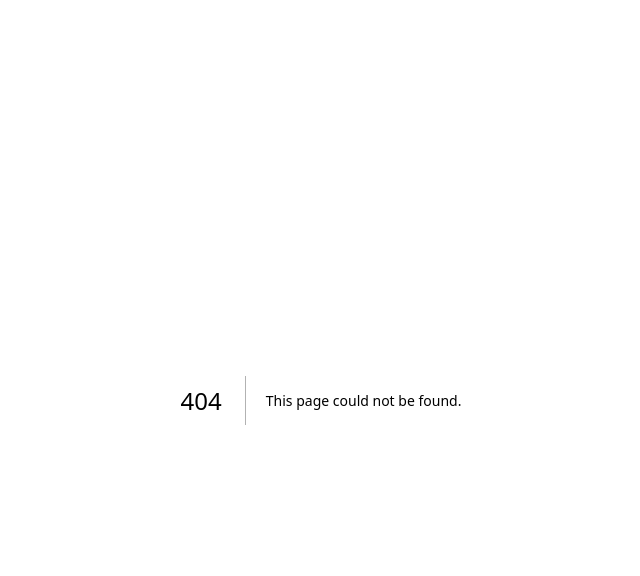
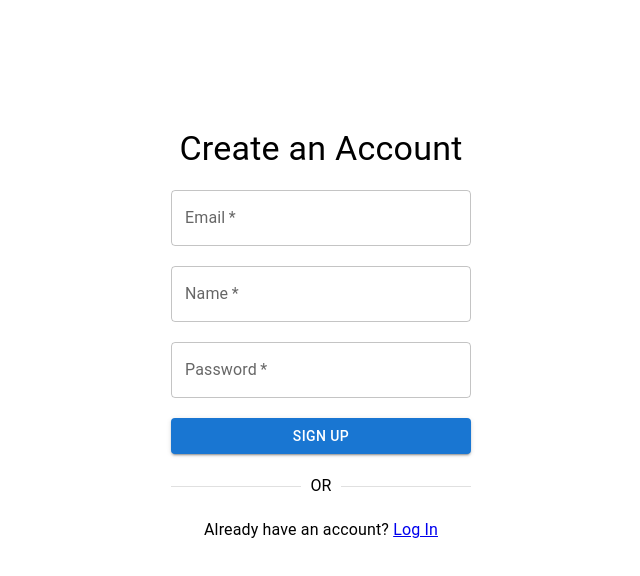
Before and after one commit to CSE187-W25-Group08/virtual-park, a Next.js app in the folder App/driver-parking/: page /signup in a window 1280 px wide. Before the commit this address had no page. Shown: the top 576 px of the page, without its empty margins (319-959 px from the left). Built offline with nearby package versions, Linux system fonts and the light colour scheme.

Commit message:
signup ui structure added

```diff
--- /dev/null
+++ b/App/driver-parking/src/app/signup/Signup.tsx
@@ -0,0 +1,97 @@
+'use client'
+
+import Box from '@mui/material/Box'
+import Button from '@mui/material/Button'
+import TextField from '@mui/material/TextField'
+import Typography from '@mui/material/Typography'
+import Divider from '@mui/material/Divider'
+
+import { useState } from 'react'
+
+export default function Signup() {
+  const [name, setName] = useState('')
+  const [email, setEmail] = useState('')
+  const [password, setPassword] = useState('')
+
+  const handleInputChange = (event: React.ChangeEvent<HTMLInputElement>) => {
+    const {value, name} = event.target
+    switch (name) {
+      case 'name':
+        setName(value)
+        break
+      case 'email':
+        setEmail(value)
+        break
+      case 'password':
+        setPassword(value)
+        break
+      default:
+        break
+    }
+  }
+
+  const handleClick = async () => {
+
+  }
+
+  return (
+    <Box sx={{
+      display: 'flex',
+      flexDirection: 'column',
+      alignItems: 'center'}}>
+      <Typography variant="h4" sx={{
+        marginTop: '120px',
+      }}>Create an Account</Typography>
+      <TextField
+        required
+        name='email'
+        label="Email"
+        aria-label='Email'
+        type='email'
+        onChange={handleInputChange}
+        sx={{
+          marginTop: '20px',
+          width: '300px',
+        }}
+      />
+      <TextField
+        required
+        name='name'
+        label="Name"
+        aria-label='Name'
+        type="text"
+        onChange={handleInputChange}
+        sx={{
+          marginTop: '20px',
+          width: '300px',
+        }}
+      />
+      <TextField
+        required
+        name='password'
+        label="Password"
+        aria-label='Password'
+        type='password'
+        onChange={handleInputChange}
+        sx={{
+          marginTop: '20px',
+          width: '300px',
+        }}
+      />
+      <Button variant="contained"
+        onClick={handleClick}
+        aria-label='Sign Up'
+        color='primary'
+        sx={{
+          marginTop: '20px',
+          width: '300px',
+        }}>Sign Up</Button>
+      <Divider sx={{ width: '300px', marginTop: '20px' }}>
+        <Typography>OR</Typography>
+      </Divider>
+      <Typography variant="body1" sx={{
+        marginTop: '20px',
+      }}>Already have an account? <a href="/">Log In</a></Typography>
+    </Box>
+  )
+}
--- /dev/null
+++ b/App/driver-parking/src/app/signup/page.tsx
@@ -0,0 +1,11 @@
+import type { NextPage } from 'next'
+
+import Signup from './Signup'
+
+const SignupPage: NextPage = () => {
+  return (
+    <Signup />
+  )
+}
+
+export default SignupPage
```
Also changed, not shown: App/driver-parking/package.json (+16 -5 lines), App/driver-parking/src/app/signup/actions.ts (added), App/driver-parking/vitest.config.mts (added), 2 other files (tests, documents, lock files or other folders).
